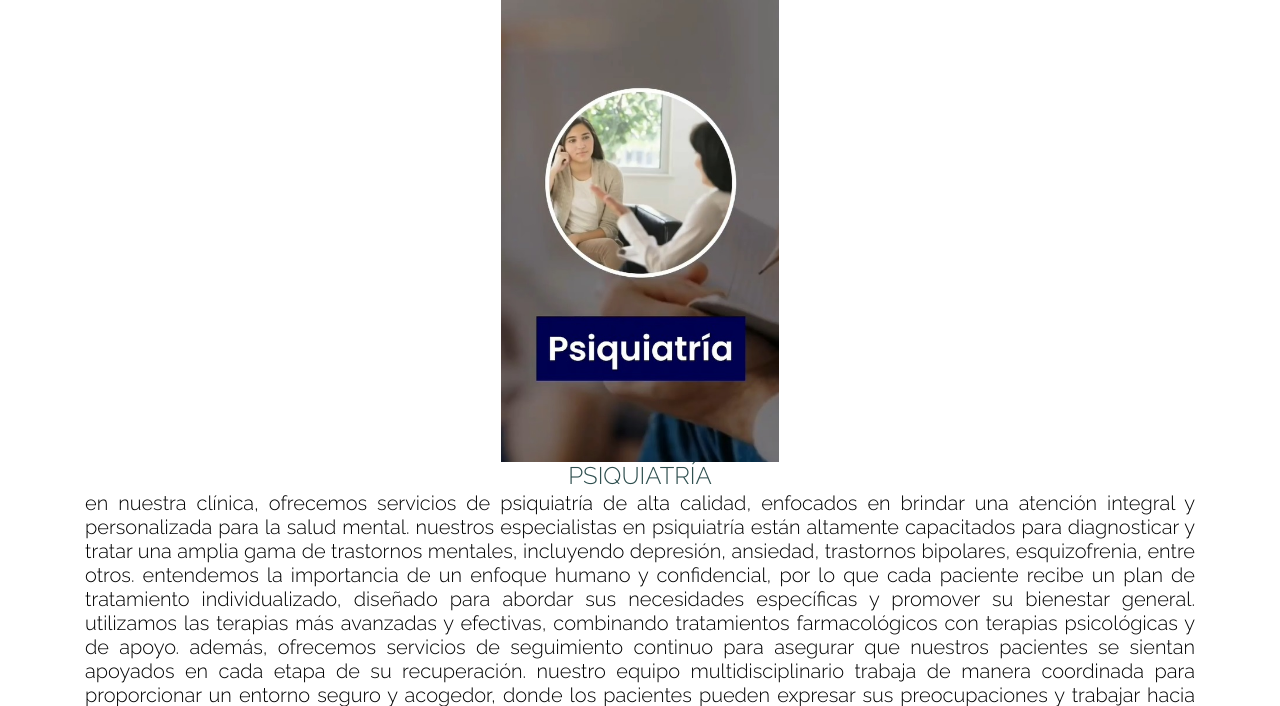
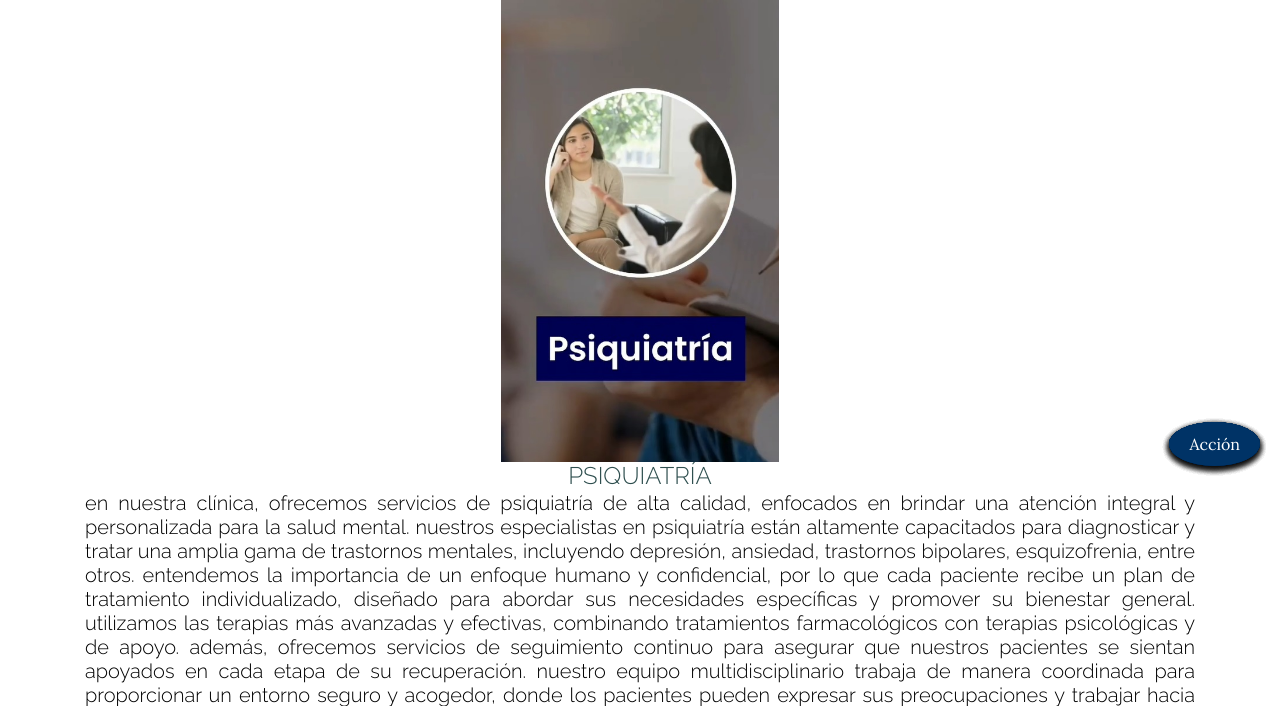
Before and after one commit to wsomasa/obed_prub, a Django app: page /servicios/ in a window 1280 px wide. Shown: the part 314-1020 px from the top of the page. Run offline with Django 5.2, Linux system fonts and the light colour scheme; data comes from the database, SQL or seed files in the repository; some libraries are stand-ins or nearby versions.

Commit message:
agregado boton flotante

```diff
--- a/App_clc/static/proyectoweapp/css/gestion.css
+++ b/App_clc/static/proyectoweapp/css/gestion.css
@@ -471,3 +471,24 @@ ul.errorlist{
 .intro-text.bg-faded  {
   background-color: transparent;
 }
+
+
+/* Estilo para el botón flotante */
+.btn-floating {
+  position: fixed; /* Fija la posición del botón en la pantalla */
+  bottom: 20px; /* Distancia desde el borde inferior */
+  right: 20px; /* Distancia desde el borde derecho */
+  z-index: 1000; /* Asegura que el botón esté por encima de otros elementos */
+  padding: 10px 20px;
+  background-color: #003366;
+  color: #ffffff;
+  border: none;
+  border-radius: 50%;
+  box-shadow: 0px 3px 6px rgba(0, 0, 0, 0.3); /* Sombra suave */
+  cursor: pointer;
+  transition: background-color 0.3s ease;
+}
+
+.btn-floating:hover {
+  background-color: #002244; /* Cambia el color de fondo al pasar el ratón */
+}
--- a/App_servicios/templates/servicios/service.html
+++ b/App_servicios/templates/servicios/service.html
@@ -19,6 +19,7 @@
           <span class="section-heading-lower-service title">{{servicio.especialidad}}</span>
           <span class="section-heading-lower-service">{{servicio.contenido}}</span>
         </h2>
+        <a href="#" class="btn btn-primary btn-floating">Acción</a>
       </div>
     </div>
   </div>
```
